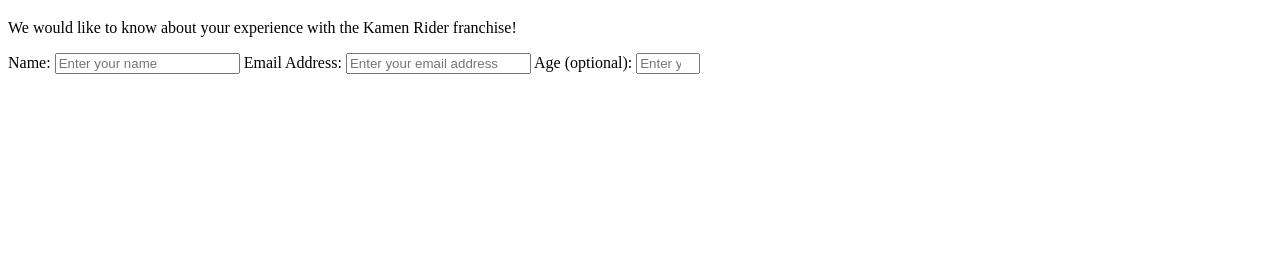
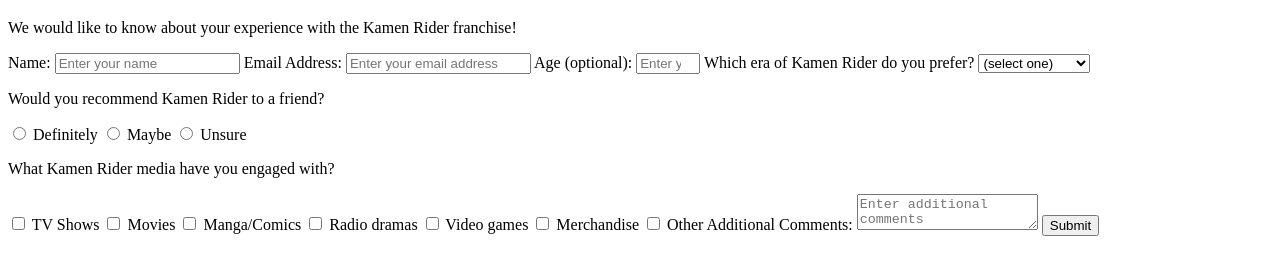
Before and after one commit to JoshGuy23/fcc-survey-form, a plain HTML site: page index.html in a window 1280 px wide. Shown: the part 61-336 px from the top of the page. Drawn offline with Linux system fonts and the light colour scheme.

Commit message:
Added all required form elements.

```diff
--- a/index.html
+++ b/index.html
@@ -10,9 +10,33 @@
     <h1 id="title">Kamen Rider Fan Club Survey Form</h1>
     <p id="description">We would like to know about your experience with the Kamen Rider franchise!</p>
     <form id="survey-form">
-        <label id="name-label" for="name">Name: <input id="name" type="text" required placeholder="Enter your name"/></label>
-        <label id="email-label" for="email">Email Address: <input id="email" type="email" required placeholder="Enter your email address"/></label>
-        <label id="number-label" for="number">Age (optional): <input id="number" type="number" placeholder="Enter your age" min="13" max="120"/></label>
+        <label id="name-label" for="name">Name: <input id="name" type="text" required placeholder="Enter your name" /></label>
+        <label id="email-label" for="email">Email Address: <input id="email" type="email" required placeholder="Enter your email address" /></label>
+        <label id="number-label" for="number">Age (optional): <input id="number" type="number" placeholder="Enter your age" min="13" max="120" /></label>
+        <label for="dropdown">
+            Which era of Kamen Rider do you prefer?
+            <select id="dropdown">
+                <option value="" selected disabled>(select one)</option>
+                <option value="showa">Showa</option>
+                <option value="heisei1">Heisei Phase 1</option>
+                <option value="heisei2">Heisei Phase 2</option>
+                <option value="reiwa">Reiwa</option>
+            </select>
+        </label>
+        <p>Would you recommend Kamen Rider to a friend?</p>
+        <label><input type="radio" name="recommendation" value="definitely"> Definitely</label>
+        <label><input type="radio" name="recommendation" value="maybe"> Maybe</label>
+        <label><input type="radio" name="recommendation" value="unsure"> Unsure</label>
+        <p>What Kamen Rider media have you engaged with?</p>
+        <label><input type="checkbox" value="tv"> TV Shows</label>
+        <label><input type="checkbox" value="movie"> Movies</label>
+        <label><input type="checkbox" value="manga"> Manga/Comics</label>
+        <label><input type="checkbox" value="radio"> Radio dramas</label>
+        <label><input type="checkbox" value="games"> Video games</label>
+        <label><input type="checkbox" value="merch"> Merchandise</label>
+        <label><input type="checkbox" value="other"> Other</label>
+        <label>Additional Comments: <textarea placeholder="Enter additional comments"></textarea></label>
+        <input id="submit" type="button" value="Submit" />
     </form>
 </body>
 </html>
```
